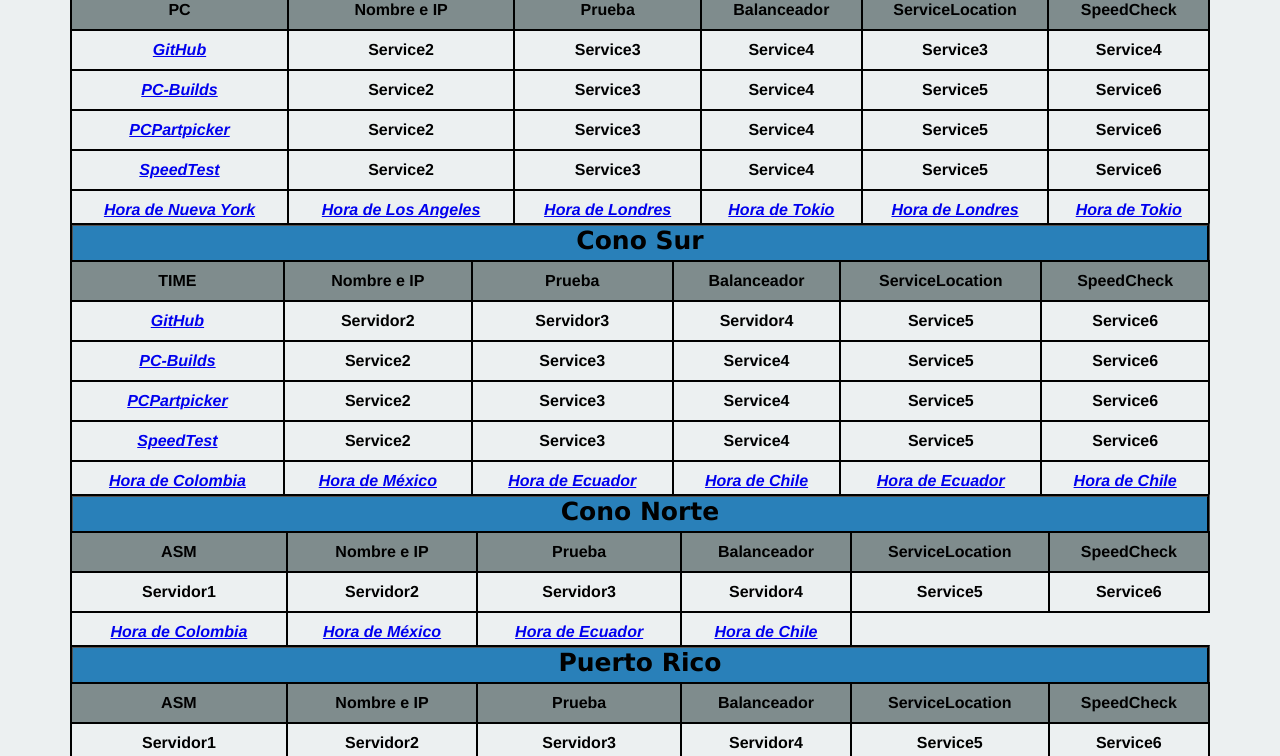
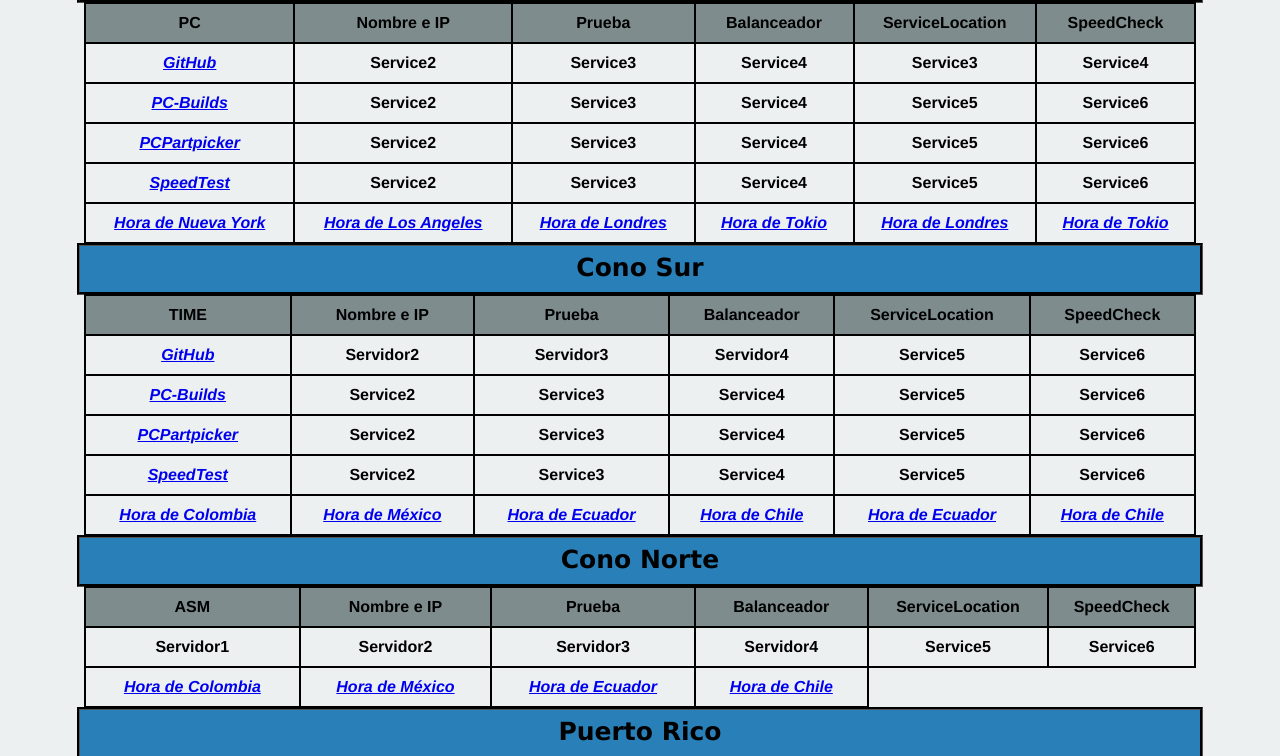
Before and after one commit to franco18fernandez-hash/Lista-de-servidores, a plain HTML site: page index.html in a window 1280 px wide. Shown: the part 246-1002 px from the top of the page. Drawn offline with Linux system fonts and the light colour scheme.

Commit message:
Update stylesheet.css

```diff
--- a/stylesheet.css
+++ b/stylesheet.css
@@ -1,5 +1,5 @@
 *{
-  padding: min (5em, 8%);
+  padding: 7px;
   margin: -18px auto;
 }
 body {
@@ -53,4 +53,5 @@
 
 .Enlaces{
   font-style: italic;
+
 }
```
